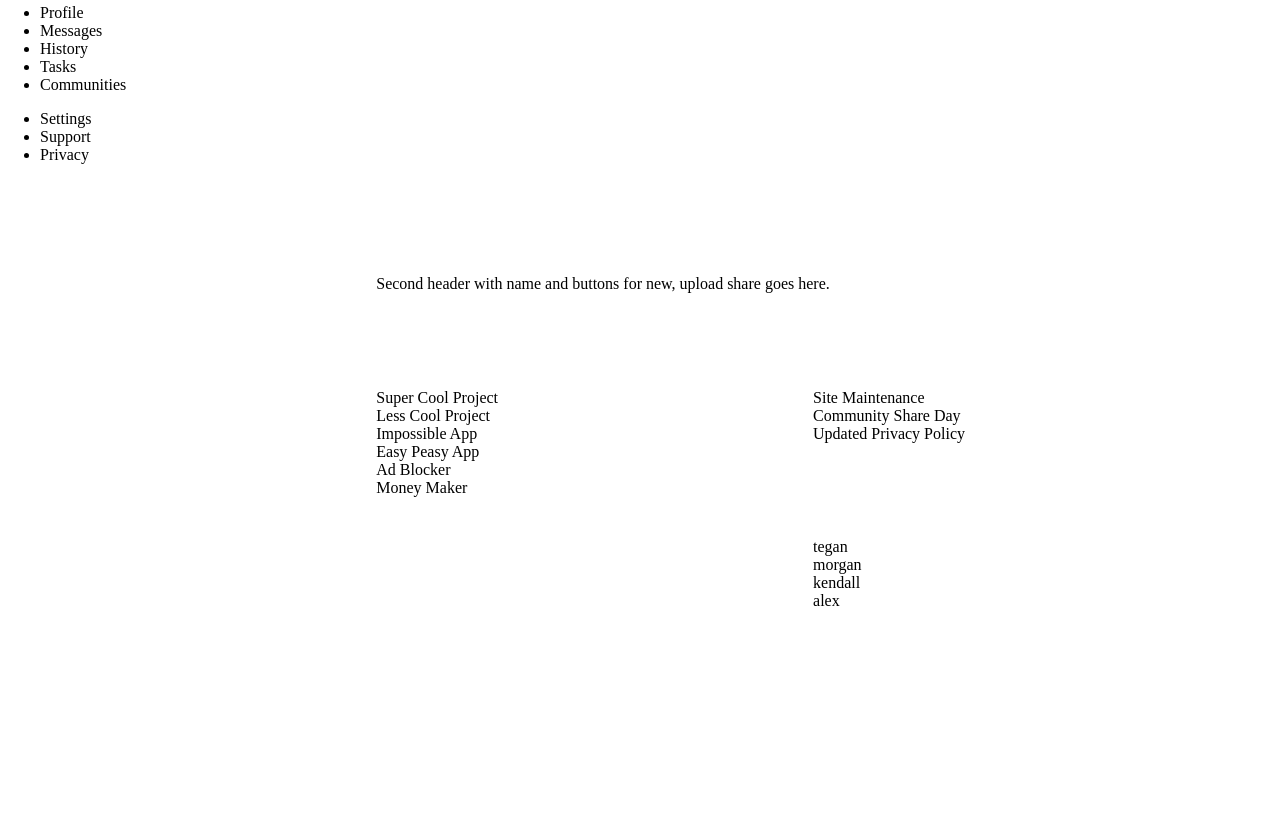
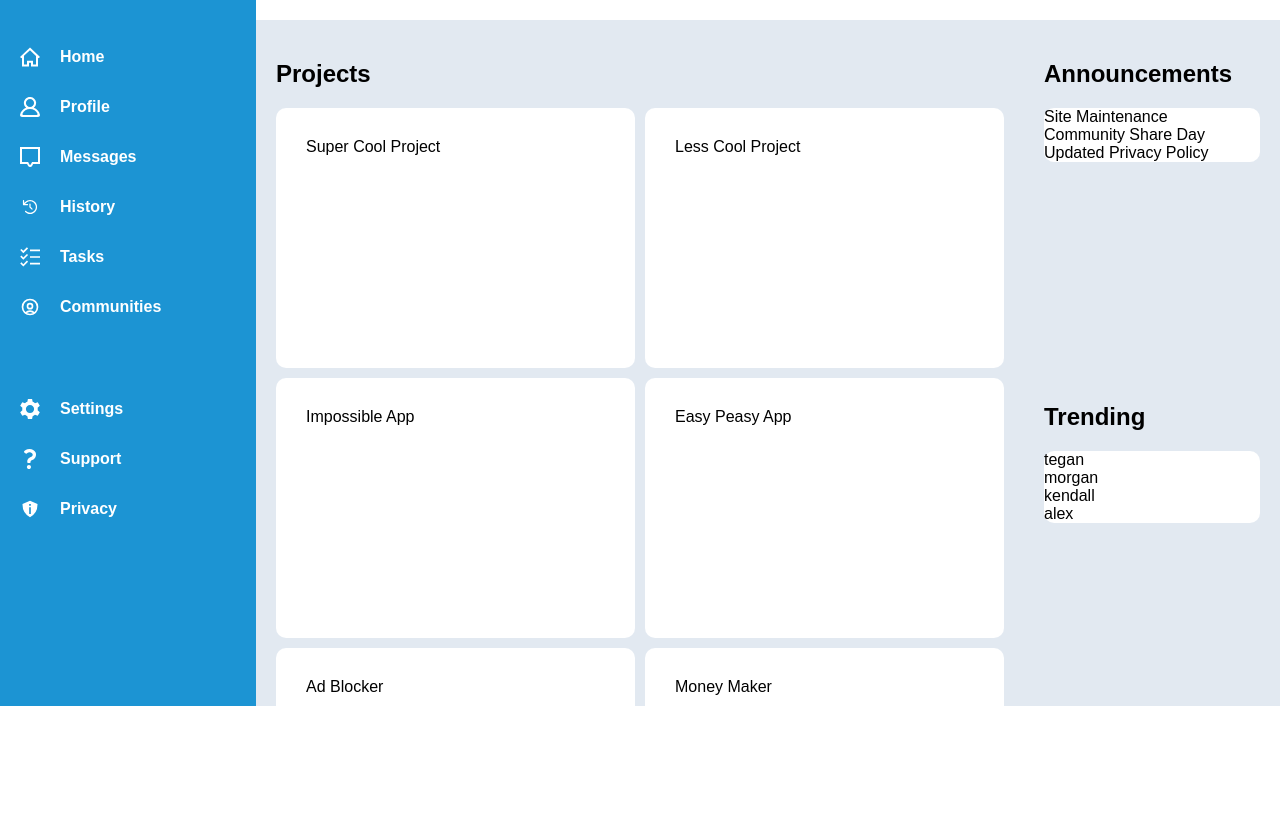
Before and after one commit to Dan2796/example_dashboard, a plain HTML site: page index.html in a window 1280 px wide. Shown: the part 94-914 px from the top of the page. Before the commit the page ends 800 px from the top, so only its background shows below. Drawn offline with Linux system fonts and the light colour scheme.

Commit message:
Adds bg colour, flex cards and sidebar with icons

```diff
--- a/index.html
+++ b/index.html
@@ -15,22 +15,54 @@
     <div class="header-two">
       Second header with name and buttons for new, upload share goes here.
     </div>
-    <div class="sclassebar">
+    <div class="sidebar">
+      <div class="sidebar-header">
+        <img src="icons/dashboard.svg" alt="" id="dashboard-icon">
         <h1>Dashboard</h1>
-      <ul>
-        <li>Home</li>
-        <li>Profile</li>
-        <li>Messages</li>
-        <li>History</li>
-        <li>Tasks</li>
-        <li>Communities</li>
+      </div>
+      <!-- icons edited separately as files for white colour to avoid cluttering code with inline svg -->
+      <ul class="sidebar-items">
+        <li>
+          <img src="icons/home.svg" alt="">
+          <p>Home</p>
+        </li>
+        <li>
+          <img src="icons/profile.svg" alt="">
+          <p>Profile</>
+        <li>
+          <img src="icons/messages.svg" alt="">
+          <p>Messages</p>
+        </li>
+        <li>
+          <img src="icons/history.svg" alt="">
+          <p>History</p>
+        </li>
+        <li>
+          <img src="icons/tasks.svg" alt="">
+          <p>Tasks</p>
+        </li>
+        <li>
+          <img src="icons/communities.svg" alt="">
+          <p>Communities</p>
+        </li>
       </ul>
-      <ul>
-        <li>Settings</li>
-        <li>Support</li>
-        <li>Privacy</li>
+      <ul class="sidebar-items">
+        <li>
+          <img src="icons/settings.svg" alt="">
+          <p>Settings</p>
+        </li>
+        <li>
+          <img src="icons/support.svg" alt="">
+          <p>Support</p>
+        </li>
+        <li>
+          <img src="icons/privacy.svg" alt="">
+          <p>Privacy</p>
+        </li>
       </ul>
     </div>
+    <div class="projects-container">
+      <h2>Projects</h2>
       <div class="projects">
         <div class="card">Super Cool Project</div>
         <div class="card">Less Cool Project</div>
@@ -39,11 +71,17 @@
         <div class="card">Ad Blocker</div>
         <div class="card">Money Maker</div>
       </div>
+    </div>
+    <div class="announcements-container">
+      <h2>Announcements</h2>
       <div class="announcements">
-      <div class="announcement">Site Maintenance</div>
-      <div class="announcement">Community Share Day</div>
-      <div class="announcement">Updated Privacy Policy</div>
+        <div class="announcement-item">Site Maintenance</div>
+        <div class="announcement-item">Community Share Day</div>
+        <div class="announcement-item">Updated Privacy Policy</div>
       </div>
+    </div>
+    <div class="trending-container">
+      <h2>Trending</h2>
       <div class="trending">
         <div class="item-trending">tegan</div>
         <div class="item-trending">morgan</div>
@@ -51,5 +89,6 @@
         <div class="item-trending">alex</div>
       </div>
     </div>
+  </div>
 </body>
 </html>
--- a/style.css
+++ b/style.css
@@ -1,6 +1,12 @@
+:root {
+  --sidebar-blue: rgb(28,148,211);
+  --dashboard-grey: rgb(226,233,241);
+  --project-yellow-side: rgb(227,176,48);
+}
 body {
   margin: 0;
   height: 100vh;
+  font-family: sans-serif;
 }
 
 .container {
@@ -10,10 +16,49 @@ body {
                        "sidebar header-two header-two"
                        "sidebar projects   announcements"
                        "sidebar projects   trending";
+  grid-template-columns: 1fr 3fr 1fr;
+  grid-template-rows: 1fr 1fr 6fr 6fr;
 }
 
 .sidebar {
   grid-area: sidebar;
+  display: flex;
+  flex-direction: column;
+  gap: 20px;
+  padding: 10px;
+  background-color: var(--sidebar-blue);
+  font-weight: bold;
+  color: white;
+}
+
+#dashboard-icon {
+  height: 40px;
+}
+
+.sidebar-header {
+  display: flex;
+  align-items: center;
+}
+
+.sidebar-items {
+  list-style-type: none;
+  display: flex;
+  flex-direction: column;
+  padding: 0px;
+}
+
+li {
+  display:flex;
+  align-items: center;
+}
+
+img {
+  height: 20px;
+  margin-right: 10px;
+}
+
+li > img {
+  padding: 10px;
 }
 
 .header-one {
@@ -24,14 +69,50 @@ body {
   grid-area: header-two;
 }
 
+.projects-container, .announcements-container, .trending-container {
+  background-color: var(--dashboard-grey);
+  padding: 20px;
+}
+.projects-container {
+  grid-area: projects;
+  display:flex;
+  flex-direction: column;
+}
+
 .projects {
-  grid-area: projects;
+  display: grid;
+  grid-template-columns: repeat(auto-fit, minmax(300px, 1fr));
+  gap: 10px;
+  align-items: first;
+}
+
+.card {
+  height: 200px;
+  padding: 30px;
+  border-radius: 10px;
+  background-color: white;
+}
+
+.announcements-container {
 }
 
 .announcements{
   grid-area: announcements;
+  background-color: white;
+  border-radius: 10px;
+}
+
+.announcement-item{
+}
+
+.trending-container {
 }
 
 .trending{
   grid-area: trending;
+  background-color: white;
+  border-radius: 10px;
 }
+
+.item-trending{
+}
```
Also changed, not shown: icons/communities.svg (added), icons/dashboard.svg (added), icons/history.svg (added), icons/home.svg (added), icons/messages.svg (added), icons/privacy.svg (added), icons/profile.svg (added), icons/settings.svg (added), icons/support.svg (added), icons/tasks.svg (added). Lines whose indentation alone changed are shown as unchanged.
